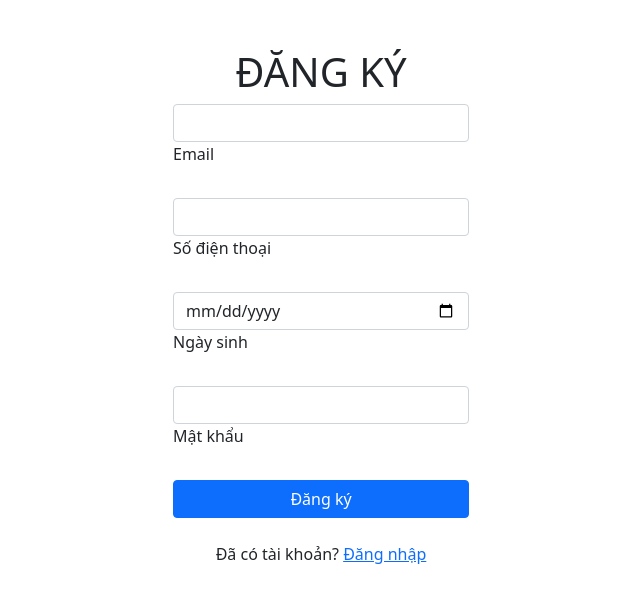
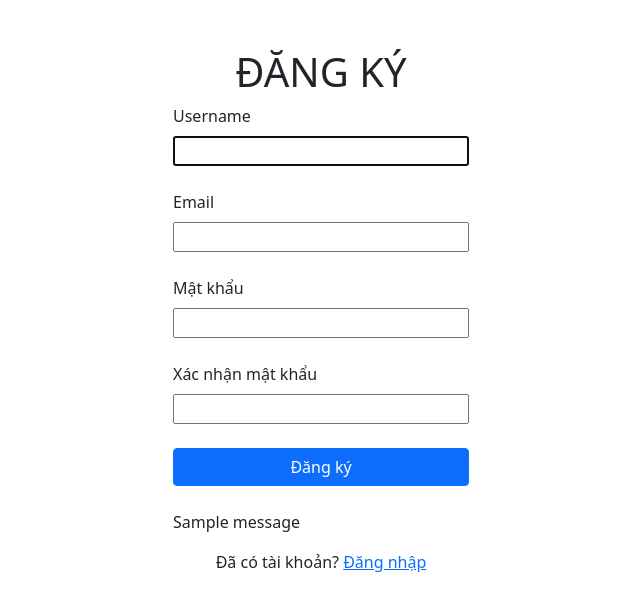
Before and after one commit to duclap41/WebAutoML, a Django app: page /signup/ in a window 1280 px wide. Shown: the top 611 px of the page, without its empty margins (319-959 px from the left). Run offline with Django 5.2, Linux system fonts and the light colour scheme; tables that the repository leaves empty hold one stand-in row (values such as "Sample post"); one stand-in notice (Sample message) is shown.

Commit message:
Add Function signin and signup

```diff
--- a/Web/automl/accounts/admin.py
+++ b/Web/automl/accounts/admin.py
@@ -1,3 +1,6 @@
 from django.contrib import admin
+# Register your models here.
+from .models import User, UserFile
 
-# Register your models here.
+admin.site.register(User)
+admin.site.register(UserFile)
--- /dev/null
+++ b/Web/automl/accounts/forms.py
@@ -0,0 +1,9 @@
+from django.forms import ModelForm
+from django.contrib.auth.forms import UserCreationForm
+from django.contrib.auth.models import User
+from django import forms
+
+class CreateUserForm(UserCreationForm):
+    class Meta:
+        model = User
+        fields = ['username', 'email', 'password1', 'password2']
--- a/Web/automl/accounts/templates/accounts/homepage.html
+++ b/Web/automl/accounts/templates/accounts/homepage.html
@@ -1,3 +1,5 @@
+{% load static %}
+
 <!DOCTYPE html>
 <html lang="en">
 <head>
@@ -7,5 +9,8 @@
 </head>
 <body>
     <h1>Customer homepage</h1>
+
+    <span>Hello, {{request.user}} </span>
+    <span><a href="/logout">Logout</a></span>
 </body>
 </html>
--- a/Web/automl/accounts/templates/accounts/signup.html
+++ b/Web/automl/accounts/templates/accounts/signup.html
@@ -15,36 +15,48 @@
 <body>
     <div class="w-100 h-100 d-flex flex-column justify-content-center align-items-center p-5">
         <h1>ĐĂNG KÝ</h1>
-        <form class="d-flex flex-column w-25 h-50">
-            <!-- Email input -->
-            <div class="form-outline mb-4">
-                <input type="email" id="form2Example1" class="form-control" />
-                <label class="form-label" for="form2Example1">Email</label>
+        <form class="d-flex flex-column w-25 h-50" method="POST" action="">
+            {% csrf_token %}
+            <div class="d-flex flex-column mb-4 ">
+                <label class="form-label" for="form2Example1">Username</label>
+                {{form.username}}
             </div>
 
-            <div class="form-outline mb-4">
+            <div class="d-flex flex-column mb-4 ">
+                <label class="form-label" for="form2Example1">Email</label>
+                {{form.email}}
+            </div>
+
+            <!-- <div class="form-outline mb-4">
                 <input type="text" id="form2Example2" class="form-control" />
                 <label class="form-label" for="form2Example2">Số điện thoại</label>
+            </div> -->
+
+            <!-- <div class="form-outline mb-4">
+                <input type="date" id="form2Example3" class="form-control" />
+                <label class="form-label" for="form2Example3">Ngày sinh</label>
+            </div> -->
+
+            <div class="d-flex flex-column mb-4 ">
+                <label class="form-label" for="form2Example1">Mật khẩu</label>
+                {{form.password1}}
             </div>
 
-            <div class="form-outline mb-4">
-                <input type="date" id="form2Example3" class="form-control" />
-                <label class="form-label" for="form2Example3">Ngày sinh</label>
+            <div class="d-flex flex-column mb-4 ">
+                <label class="form-label" for="form2Example1">Xác nhận mật khẩu</label>
+                {{form.password2}}
             </div>
 
-            <!-- Password input -->
-            <div class="form-outline mb-4">
-                <input type="password" id="form2Example" class="form-control" />
-                <label class="form-label" for="form2Example">Mật khẩu</label>
-            </div>
+            <button type="submit" class="btn btn-primary btn-block mb-4">Đăng ký</button>
 
+            {{form.errors}}
 
-            <!-- Submit button -->
-            <button type="button" class="btn btn-primary btn-block mb-4">Đăng ký</button>
+            {% for message in messages %}
+                <p id="messages"> {{message}} </p>
+            {% endfor %}
 
-            <!-- Register buttons -->
             <div class="text-center">
-                <p>Đã có tài khoản? <a href="#!">Đăng nhập</a></p>
+                <p>Đã có tài khoản? <a href="/signin">Đăng nhập</a></p>
             </div>
         </form>
     </div>
--- a/Web/automl/accounts/urls.py
+++ b/Web/automl/accounts/urls.py
@@ -2,8 +2,9 @@ from django.urls import path
 from . import views
 
 urlpatterns = [
-    path('', views.home),
-    path('contact/', views.contact),
-    path('signin/', views.signin),
-    path('signup/', views.signup),
+    path('', views.home, name='home'),
+    path('contact/', views.contact, name='contact'),
+    path('logout/', views.logoutUser, name='logout'),
+    path('signin/', views.signin, name='signin'),
+    path('signup/', views.signup, name='signup'),
 ]
--- a/Web/automl/accounts/views.py
+++ b/Web/automl/accounts/views.py
@@ -1,7 +1,13 @@
-from django.shortcuts import render
+from django.shortcuts import render, redirect
 from django.http import HttpResponse
+from django.contrib.auth.forms import UserCreationForm
+from django.contrib.auth import authenticate, login, logout
+from django.contrib.auth.decorators import login_required
+from django.contrib import messages
+from .forms import CreateUserForm
 
-# Create your views here.
+
+@login_required(login_url='signin')
 def home(request):
     return render(request, 'accounts/homepage.html')
 
@@ -9,7 +15,44 @@ def contact(request):
     return HttpResponse('Contact Page')
 
 def signin(request):
-    return render(request, 'accounts/signin.html')
+    if request.user.is_authenticated:
+        return redirect('home')
+    else:
+        if request.method == 'POST':
+            username = request.POST.get('username')
+            password = request.POST.get('password')
+
+            user = authenticate(request, username=username, password=password)
+
+            if user is not None:
+                login(request, user)
+                # return redirect('home')
+                return render(request, 'accounts/homepage.html')
+
+            else:
+                messages.info(request, 'Username hoặc mật khẩu không đúng')
+                # return render(request, 'accounts/signin.html', context)
+
+
+    context = {}
+    return render(request, 'accounts/signin.html', context)
+
+def logoutUser(request):
+    logout(request)
+    return redirect('signin')
 
 def signup(request):
-    return render(request, 'accounts/signup.html')
+    if request.user.is_authenticated:
+        return redirect('home')
+    else:
+        form = CreateUserForm()
+
+        if request.method == 'POST':
+            form = CreateUserForm(request.POST)
+            if form.is_valid():
+                form.save()
+                user = form.cleaned_data.get('username')
+                messages.success(request, 'Tài khoản ' + user + ' đã được tạo thành công')
+
+    context = {'form':form}
+    return render(request, 'accounts/signup.html', context)
--- a/Web/automl/automl/__init__.py
+++ b/Web/automl/automl/__init__.py
@@ -0,0 +1,3 @@
+import pymysql
+
+pymysql.install_as_MySQLdb()
```
Also changed, not shown: Web/automl/accounts/models.py (+15 -1 lines), Web/automl/accounts/templates/accounts/signin.html (+15 -28 lines), Web/automl/automl/settings.py (+7 -2 lines), Web/automl/accounts/migrations/0001_initial.py (added).
